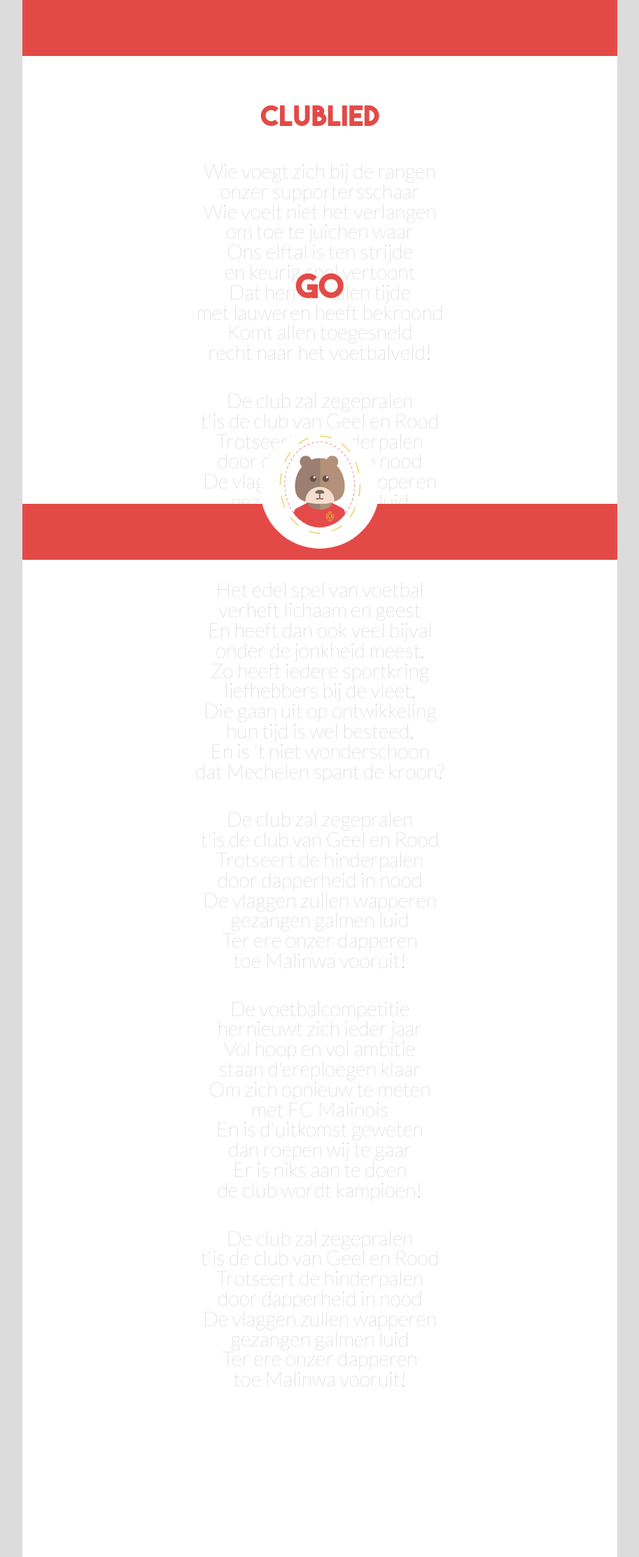
After one commit to r0615219/superfan, a PHP site: page /opdracht.php in a window 1280 px wide. The commit adds this page. Shown: the whole page at 70% size, without its empty margins (183-1096 px from the left). Run offline with PHP 8.4, Linux system fonts and the light colour scheme; the visitor is signed in with stand-in values (Sample User, id 1); some libraries are stand-ins or nearby versions.

Commit message:
qr-code werkt + opdracht clublied

```diff
--- a/css/style.css
+++ b/css/style.css
@@ -27,7 +27,7 @@ a:focus{
     display: block;
     min-width:300px;
     max-width: 850px;
-    height: 100vh;
+    min-height: 100vh;
     background-color: white;
     margin: 0 auto;
 }
@@ -36,7 +36,7 @@ a:focus{
     display: block;
     width:80%;
     margin-left: 10%;
-    height:80vh;
+    min-height:80vh;
     background-color: white;
     text-align: center;
 }
@@ -94,7 +94,6 @@ a.a-buttonVak {
 
 .red-banner .logo{
     display: block;
-    position: absolute;
     width: 100px;
     height: 100px;
     background-color: white;
@@ -103,7 +102,7 @@ a.a-buttonVak {
     right: 0;
     margin-left: auto;
     margin-right: auto;
-    top: 82vh;
+    bottom: 2vh;
 }
 
 .red-banner .logo img {
@@ -239,7 +238,6 @@ a.a-buttonVak {
 }
 
 .modal-body p {
-
     text-align: center;
 }
 
@@ -563,13 +561,63 @@ input[type=checkbox] {
 
     width: 100%;
     -webkit-animation-name: fadeIn;
-    -webkit-animation-duration: 5s;
+    -webkit-animation-duration: 7s;
     -webkit-animation-iteration-count: infinite ;
 }
 
 @-webkit-keyframes fadeIn {
 
-    from {opacity: 0;}
-    to {opacity: 1;}
+    0% {opacity: 0.2;}
+    50% {opacity: 1;}
+    100% {opacity: 0.2;}
 
 }
+
+
+/* POP UP OPDRACHT */
+#opdracht .modal-body p, #opdracht .modal-body h1{
+    color: black;
+}
+
+
+/* RED BANNERS FIXED */
+
+.content-fixed{
+    position: relative;
+    padding-top: 5em;
+    padding-bottom: 15em;
+}
+
+.red-banner{
+    min-width:300px;
+    max-width: 850px;
+}
+
+.red-banner.header{
+    position: fixed;
+    z-index: 5;
+}
+
+.red-banner.footer{
+    position: fixed;
+    z-index: 5;
+    bottom: 0;
+}
+
+.red-banner.footer .logo{
+    position: fixed;
+    z-index: 10;
+}
+
+/* OPDRACHT TIMER */
+
+h1#opdracht-timer{
+    display: block;
+    position: fixed;
+    top: 40vh;
+    text-align: center;
+    font-size: 3em;
+    width:80%;
+    margin: 0 0 0 -40%;
+    left:50%;
+}
--- /dev/null
+++ b/opdracht.php
@@ -0,0 +1,148 @@
+<?php
+session_start();
+
+spl_autoload_register(function ($class) {
+    include_once("classes/" . $class . ".class.php");
+});
+
+if(empty($_SESSION['vak'])){
+    header('Location: index.php');
+}
+
+?>
+
+<!doctype html>
+<html lang="en">
+<head>
+    <meta charset="UTF-8">
+    <meta name="viewport"
+          content="width=device-width, user-scalable=no, initial-scale=1.0, maximum-scale=1.0, minimum-scale=1.0">
+    <meta http-equiv="X-UA-Compatible" content="ie=edge">
+
+    <link rel="stylesheet" href="css/reset.css">
+    <link rel="stylesheet" href="css/modal.css">
+    <link rel="stylesheet" href="css/style.css">
+
+    <link rel="icon" href="img/LogoSuperfan-01.png">
+
+    <link href="https://fonts.googleapis.com/css?family=Lato:100,300,400,700" rel="stylesheet">
+
+    <script src="https://ajax.googleapis.com/ajax/libs/jquery/3.2.0/jquery.min.js"></script>
+    <script src="https://maxcdn.bootstrapcdn.com/bootstrap/3.3.7/js/bootstrap.min.js"></script>
+
+    <title>Superfan</title>
+</head>
+<body>
+<?php if(isset($error)){ echo $error; }; ?>
+
+<div class="container">
+    <div class="red-banner header"></div>
+
+    <div class="content content-fixed">
+
+        <h1>Clublied</h1>
+
+        <h1 id="opdracht-timer">Klaar ?</h1>
+
+        <p>Wie voegt zich bij de rangen <br>
+            onzer supportersschaar <br>
+            Wie voelt niet het verlangen <br>
+            om toe te juichen waar <br>
+            Ons elftal is ten strijde <br>
+            en keurig spel vertoont <br>
+            Dat hen ten allen tijde <br>
+            met lauweren heeft bekroond <br>
+            Komt allen toegesneld <br>
+            recht naar het voetbalveld!</p>
+
+
+        <p>De club zal zegepralen <br>
+            t'is de club van Geel en Rood <br>
+            Trotseert de hinderpalen <br>
+            door dapperheid in nood <br>
+            De vlaggen zullen wapperen <br>
+            gezangen galmen luid <br>
+            Ter ere onzer dapperen <br>
+            toe Malinwa vooruit!</p>
+
+        <p>Het edel spel van voetbal <br>
+            verheft lichaam en geest <br>
+            En heeft dan ook veel bijval <br>
+            onder de jonkheid meest. <br>
+            Zo heeft iedere sportkring <br>
+            liefhebbers bij de vleet, <br>
+            Die gaan uit op ontwikkeling <br>
+            hun tijd is wel besteed, <br>
+            En is 't niet wonderschoon <br>
+            dat Mechelen spant de kroon?</p>
+
+        <p>De club zal zegepralen <br>
+            t'is de club van Geel en Rood <br>
+            Trotseert de hinderpalen <br>
+            door dapperheid in nood <br>
+            De vlaggen zullen wapperen <br>
+            gezangen galmen luid <br>
+            Ter ere onzer dapperen <br>
+            toe Malinwa vooruit!</p>
+
+        <p>De voetbalcompetitie <br>
+            hernieuwt zich ieder jaar <br>
+            Vol hoop en vol ambitie <br>
+            staan d'ereploegen klaar <br>
+            Om zich opnieuw te meten <br>
+            met FC Malinois <br>
+            En is d'uitkomst geweten <br>
+            dan roepen wij te gaar <br>
+            Er is niks aan te doen <br>
+            de club wordt kampioen!</p>
+
+        <p>De club zal zegepralen <br>
+            t'is de club van Geel en Rood <br>
+            Trotseert de hinderpalen <br>
+            door dapperheid in nood <br>
+            De vlaggen zullen wapperen <br>
+            gezangen galmen luid <br>
+            Ter ere onzer dapperen <br>
+            toe Malinwa vooruit!</p>
+
+
+    </div>
+
+    <div class="red-banner footer">
+        <div class="logo"><img src="img/LogoSuperfan-01.png" alt="logo"></div>
+    </div>
+</div>
+
+</body>
+
+<script>
+        //TIMER OPDRACHT
+    var count=6;
+
+    var counter=setInterval(timer, 1000); //1000 will  run it every 1 second
+
+    var output =  $('#opdracht-timer');
+
+    var print;
+
+    function timer()
+    {
+        count=count-1;
+        if (count < 0)
+        {
+            clearInterval(counter);
+            output.hide();
+            return;
+        }
+
+        if(count == 0){
+            print = 'GO';
+        } else {
+            print = count;
+        }
+
+        output.html(print);
+    }
+</script>
+
+</html>
```
Also changed, not shown: hier.php (+9 -3 lines), index.php (+6 -6 lines), vak.h5.php (added, +40 -0 lines), voorkeuren.php (+10 -8 lines), wait.php (+78 -4 lines).
